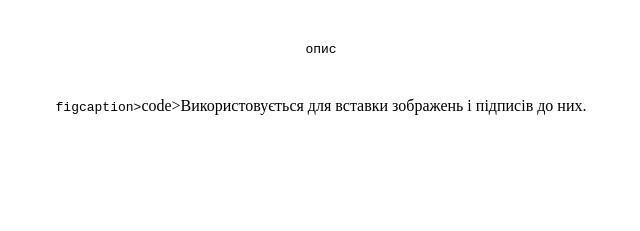
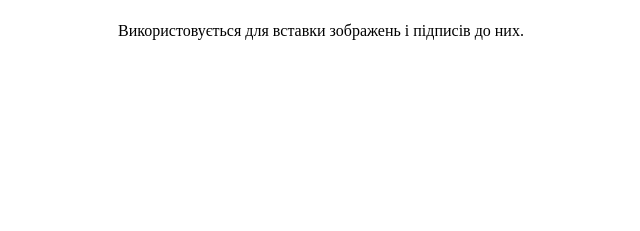
Before and after one commit to UlichIgor/HTML, a plain HTML site: page index.html in a window 1280 px wide. Shown: the part 556-787 px from the top of the page, without its empty margins (319-959 px from the left). Drawn offline with Linux system fonts and the light colour scheme.

Commit message:
update code

```diff
--- a/index.html
+++ b/index.html
@@ -21,7 +21,7 @@
     </nav>
     <figure>
       <img src="./assets/html5.png" alt="html5 тег">
-      <figcaption><code><figcaption>опис</figcaption>figcaption></code>code>Використовується для вставки зображень і підписів до них.</figcaption>
+      <figcaption>Використовується для вставки зображень і підписів до них.</figcaption>
     </figure>
 
     <main>
```
